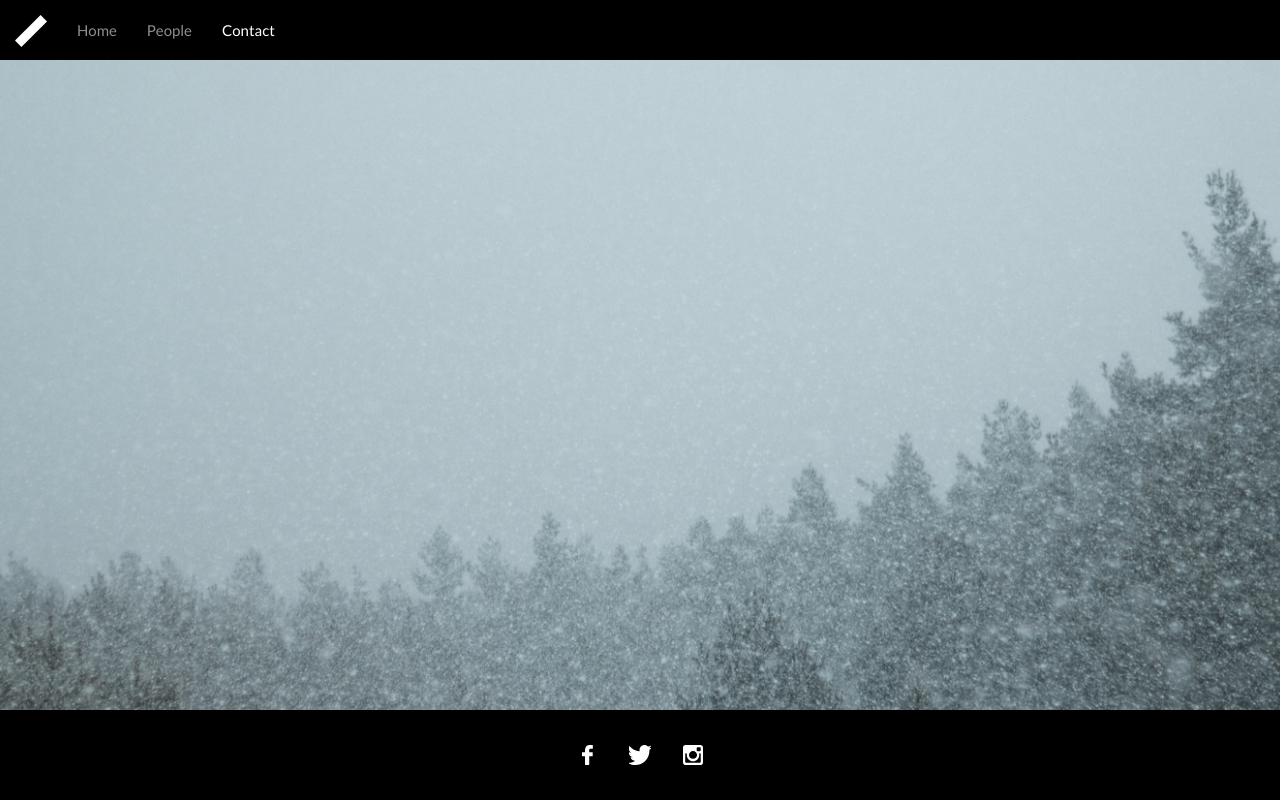
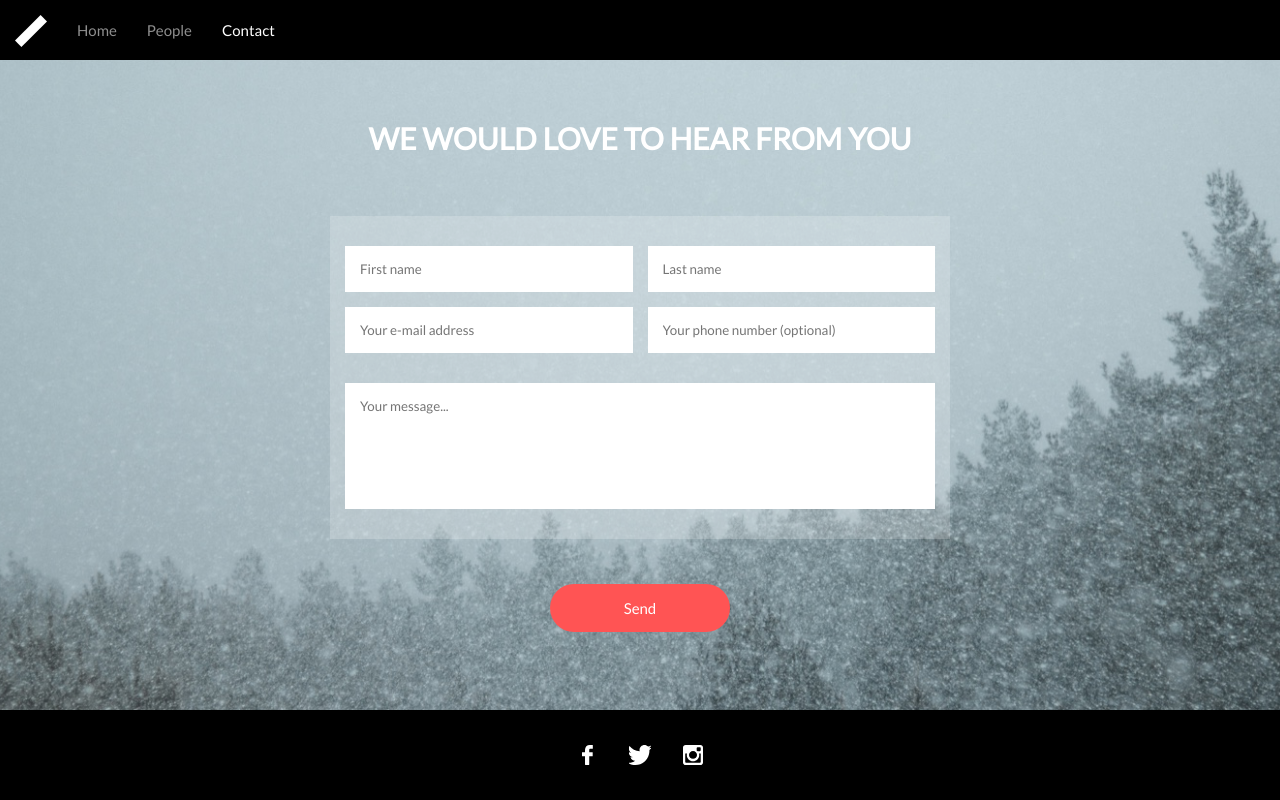
Before and after one commit to maartenbuwalda/tamtamcase, a React app: page /contact in a window 1280 px wide. Built offline with nearby package versions, Linux system fonts and the light colour scheme; no server answers.

Commit message:
Added contact page with styling, not functional yet

```diff
--- /dev/null
+++ b/src/components/Button.js
@@ -0,0 +1,45 @@
+import React  from 'react'
+import styled from 'styled-components'
+import colors from '../constants/colors'
+
+const ButtonWrapper = styled.figure`
+  background-color: ${props => {
+    switch(props.type){
+      case 'red':
+        return colors.red
+      case 'black':
+      default:
+        return colors.black
+    }
+  }};
+
+  &:hover {
+    background-color: ${props => {
+      switch(props.type){
+        case 'red':
+          return colors.redHover
+        case 'black':
+        default:
+          return colors.mediumGray
+      }
+    }};
+  }
+
+  cursor: pointer;
+  transition: all .3s;
+  color: ${colors.white};
+  width: 10rem;
+  padding: 1rem;
+  text-align: center;
+  border-radius: 2.5rem;
+`
+
+const Button = (props) => {
+  return (
+    <ButtonWrapper type={props.type}>
+      {props.children}
+    </ButtonWrapper>
+  )
+}
+
+export default Button
--- a/src/components/Contact.js
+++ b/src/components/Contact.js
@@ -1,13 +1,91 @@
 import React, { Component } from 'react'
 import styled from 'styled-components'
+import Button from './Button'
+import Input from './Input'
+import TextArea from './TextArea'
+import colors from '../constants/colors'
+import { media } from '../constants/breakpoints'
 
 const ContactWrapper = styled.div`
+  display: flex;
+  flex-direction: column;
+  align-items: center;
+
+  h1 {
+    margin: 1rem 0;
+    text-align: center;
+    color: ${colors.white};
+
+    ${media.tablet`
+      margin: 2rem 0 2rem;
+    `}
+
+    ${media.desktop`
+      margin: 4rem 0 4rem;
+    `}
+  }
+`
+
+// Tried to use grid here, but it seems to have a bug in Chrome in combination with inputs
+const ContactForm = styled.form`
+  margin: 0 auto 1rem;
+  width: 100%;
+  max-width: 620px;
+  display: grid;
+  background: rgba(255, 255, 255, 0.2);
+  padding: 2rem 0;
+
+  input, textarea {
+    margin: auto;
+    width: calc(100% - 4rem);
+  }
+
+  textarea {
+    margin-top: 1rem;
+  }
+
+  input {
+    margin-bottom: 1rem;
+  }
+
+  ${media.tablet`
+    grid-row-gap: 1rem;
+    margin-bottom: 2rem;
+
+    input {
+      width: calc(50% - 3.5rem);
+      margin: 0 .5rem;
+    }
+  `}
+`
+
+const InputGroup = styled.div`
+  display: flex;
+  flex-direction: column;
+
+  ${media.tablet`
+    flex-direction: row;
+    justify-content: center;
+  `}
 `
 
 class Contact extends Component {
   render() {
     return (
       <ContactWrapper>
+        <h1>We would love to hear from you</h1>
+        <ContactForm>
+          <InputGroup>
+            <Input type='name' placeholder='First name'/>
+            <Input type='name' placeholder='Last name'/>
+          </InputGroup>
+          <InputGroup>
+            <Input type='email' placeholder='Your e-mail address'/>
+            <Input type='tel' placeholder='Your phone number (optional)'/>
+          </InputGroup>
+          <TextArea rows='6' placeholder='Your message...'/>
+        </ContactForm>
+        <Button type='red'>Send</Button>
       </ContactWrapper>
     );
   }
--- /dev/null
+++ b/src/components/Input.js
@@ -0,0 +1,19 @@
+import React  from 'react'
+import styled from 'styled-components'
+import colors from '../constants/colors'
+
+const InputWrapper = styled.input`
+  border: 0;
+  display: block;
+  padding: 1rem;
+`
+
+const Input = (props) => {
+  return (
+    <InputWrapper type={props.type} placeholder={props.placeholder}>
+      {props.children}
+    </InputWrapper>
+  )
+}
+
+export default Input
--- /dev/null
+++ b/src/components/TextArea.js
@@ -0,0 +1,20 @@
+import React  from 'react'
+import styled from 'styled-components'
+import colors from '../constants/colors'
+
+const TextAreaWrapper = styled.textarea`
+  border: 0;
+  display: block;
+  padding: 1rem;
+  resize: none;
+`
+
+const TextArea = (props) => {
+  return (
+    <TextAreaWrapper rows={props.rows} type={props.type} placeholder={props.placeholder}>
+      {props.children}
+    </TextAreaWrapper>
+  )
+}
+
+export default TextArea
--- a/src/constants/colors.js
+++ b/src/constants/colors.js
@@ -1,6 +1,7 @@
 const colors = {
     black: '#000000',
-    red: '#FD5454',
+    red: '#FF5454',
+    redHover: '#FF7676',
     green: '#7BDB4C',
     steelBlue: '#789199',
     darkGray: '#555D60',
--- a/src/index.css
+++ b/src/index.css
@@ -7,6 +7,10 @@ body {
   background-size: cover;
   background-position: center center;
   background-attachment: fixed;
+}
+
+input, textarea, select, button {
+  font-family: 'Lato';
 }
 
 h1, h2, h3 {
```
